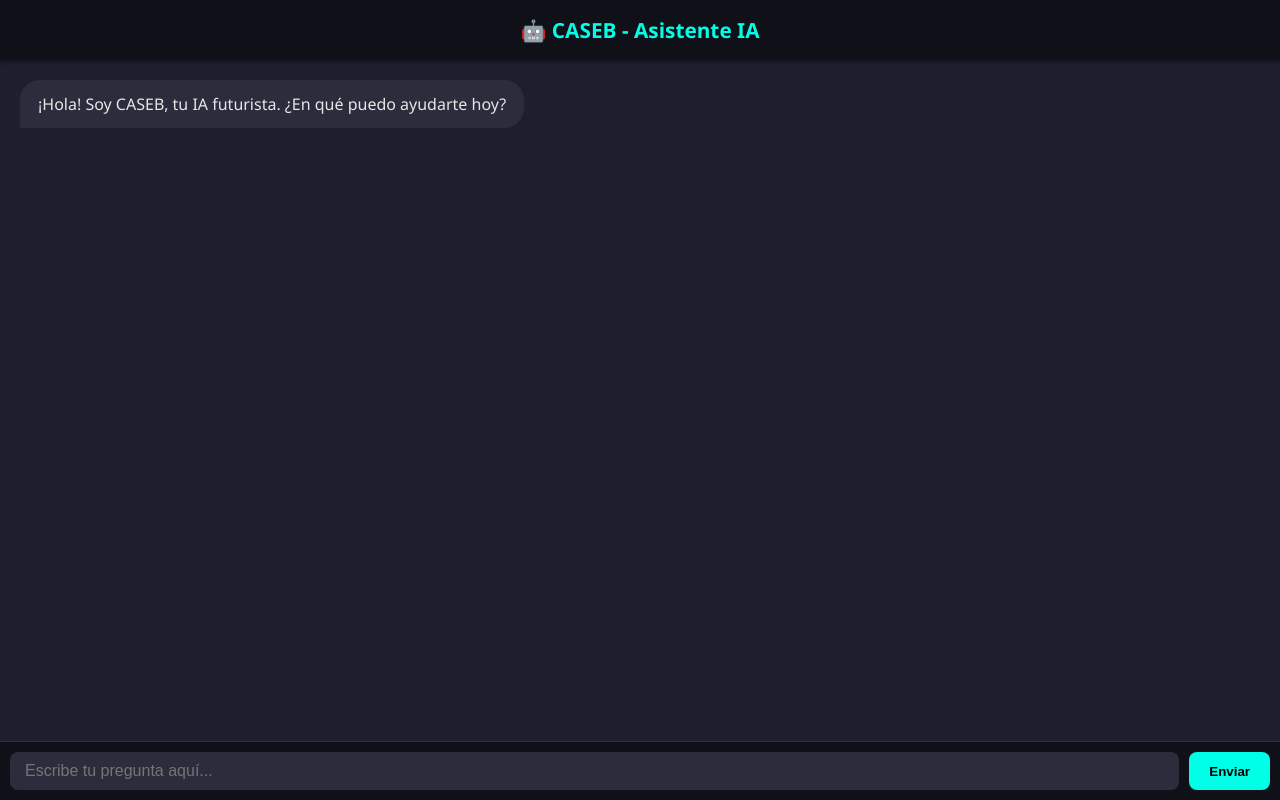
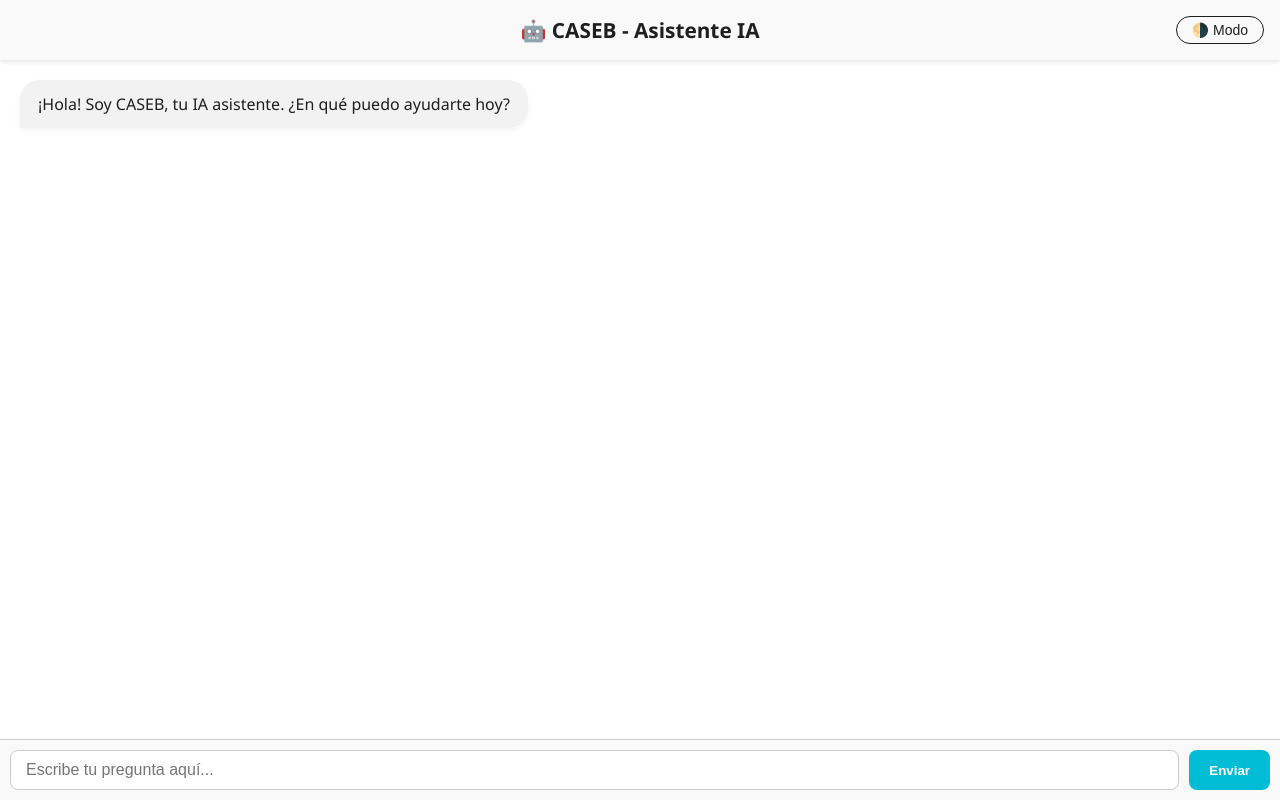
Before and after one commit to Mettoy/CASEB, a plain HTML site: page caseb.html in a window 1280 px wide. Drawn offline with Linux system fonts and the light colour scheme.

Commit message:
Update caseb.html

```diff
--- a/caseb.html
+++ b/caseb.html
@@ -3,8 +3,25 @@
 <head>
   <meta charset="UTF-8" />
   <meta name="viewport" content="width=device-width, initial-scale=1.0"/>
-  <title>CASEB - IA Conversacional</title>
+  <title>CASEB - Asistente IA</title>
   <style>
+    :root {
+      --bg-color: #ffffff;
+      --text-color: #1e1e1e;
+      --bubble-user: #daf5ff;
+      --bubble-bot: #f2f2f2;
+      --input-bg: #f9f9f9;
+      --primary: #00bcd4;
+    }
+
+    body.dark {
+      --bg-color: #1e1e2f;
+      --text-color: #e6e6e6;
+      --bubble-user: #00ffe7;
+      --bubble-bot: #2c2c3c;
+      --input-bg: #101019;
+    }
+
     * {
       box-sizing: border-box;
       margin: 0;
@@ -13,21 +30,35 @@
 
     body {
       font-family: 'Segoe UI', sans-serif;
-      background-color: #1e1e2f;
-      color: #e6e6e6;
+      background-color: var(--bg-color);
+      color: var(--text-color);
       display: flex;
       flex-direction: column;
       height: 100vh;
+      transition: background 0.3s, color 0.3s;
     }
 
     header {
-      background: #101019;
       padding: 1rem 2rem;
       font-size: 1.3rem;
       font-weight: bold;
-      color: #00ffe7;
       text-align: center;
-      box-shadow: 0 2px 4px rgba(0,0,0,0.4);
+      background-color: var(--input-bg);
+      box-shadow: 0 2px 4px rgba(0,0,0,0.1);
+    }
+
+    .mode-toggle {
+      position: absolute;
+      top: 1rem;
+      right: 1rem;
+      background: none;
+      border: 1px solid var(--text-color);
+      border-radius: 20px;
+      padding: 5px 15px;
+      cursor: pointer;
+      color: var(--text-color);
+      background-color: transparent;
+      font-size: 14px;
     }
 
     .chat-container {
@@ -44,45 +75,51 @@
       padding: 12px 18px;
       border-radius: 20px;
       line-height: 1.5;
-      position: relative;
       word-wrap: break-word;
+      box-shadow: 0 2px 6px rgba(0,0,0,0.05);
     }
 
     .user {
       align-self: flex-end;
-      background-color: #00ffe7;
+      background-color: var(--bubble-user);
       color: #000;
       border-bottom-right-radius: 0;
     }
 
     .bot {
       align-self: flex-start;
-      background-color: #2c2c3c;
+      background-color: var(--bubble-bot);
       border-bottom-left-radius: 0;
     }
 
     .input-container {
       display: flex;
       padding: 10px;
-      background-color: #101019;
-      border-top: 1px solid #333;
+      background-color: var(--input-bg);
+      border-top: 1px solid #ccc;
     }
 
     .input-container input {
       flex: 1;
       padding: 10px 15px;
       font-size: 16px;
-      background-color: #2c2c3c;
-      color: #fff;
-      border: none;
+      border: 1px solid #ccc;
+      background-color: #fff;
+      color: #000;
       border-radius: 8px;
       margin-right: 10px;
     }
 
+    body.dark .input-container input {
+      background-color: #2c2c3c;
+      color: #fff;
+      border: none;
+    }
+
     .input-container button {
       padding: 10px 20px;
-      background-color: #00ffe7;
-      color: #000;
+      background-color: var(--primary);
+      color: #fff;
       font-weight: bold;
       border: none;
       border-radius: 8px;
@@ -90,7 +127,8 @@
     }
 
     a {
-      color: #00ffe7;
+      color: var(--primary);
+      text-decoration: underline;
     }
 
     @media (max-width: 600px) {
@@ -101,9 +139,13 @@
   </style>
 </head>
 <body>
-  <header>🤖 CASEB - Asistente IA</header>
+  <header>
+    🤖 CASEB - Asistente IA
+    <button class="mode-toggle" onclick="toggleMode()">🌗 Modo</button>
+  </header>
+
   <div class="chat-container" id="chatLog">
-    <div class="bubble bot">¡Hola! Soy CASEB, tu IA futurista. ¿En qué puedo ayudarte hoy?</div>
+    <div class="bubble bot">¡Hola! Soy CASEB, tu IA asistente. ¿En qué puedo ayudarte hoy?</div>
   </div>
 
   <div class="input-container">
@@ -112,8 +154,12 @@
   </div>
 
   <script>
-    const apiKey = "TU_CLAVE_API_AQUI"; // 🔐 Pega tu clave aquí
-    const cx = "904bcd94bb97648e1";    // ✅ Tu motor de búsqueda personalizado
+    const apiKey = "AIzaSyDIsTCKBN99S8IHBLFS8UCdYZayfVz8Kh8"; // 🔐 Tu clave API real aquí
+    const cx = "904bcd94bb97648e1";    // ✅ ID de búsqueda
+
+    function toggleMode() {
+      document.body.classList.toggle("dark");
+    }
 
     async function responder() {
       const input = document.getElementById("userInput");
@@ -122,7 +168,6 @@
 
       if (!pregunta) return;
 
-      // Añadir mensaje del usuario
       const userMsg = document.createElement("div");
       userMsg.className = "bubble user";
       userMsg.innerText = pregunta;
@@ -131,7 +176,6 @@
       input.value = "";
       chatLog.scrollTop = chatLog.scrollHeight;
 
-      // Filtro básico de temas no permitidos
       if (/pol[ií]tica|sexo|violencia|presidente|elecciones/i.test(pregunta)) {
         const respuesta = document.createElement("div");
         respuesta.className = "bubble bot";
@@ -141,7 +185,6 @@
         return;
       }
 
-      // Buscar en Google Custom Search
       const resultado = await buscarEnGoogle(pregunta);
       const respuesta = document.createElement("div");
       respuesta.className = "bubble bot";
@@ -163,7 +206,7 @@
           return "No encontré una respuesta clara. ¿Podrías intentarlo de otra forma?";
         }
       } catch (err) {
-        return "Lo siento, hubo un error al buscar tu respuesta. Intenta más tarde.";
+        return "Hubo un error al buscar la respuesta. Intenta nuevamente más tarde.";
       }
     }
   </script>
```
